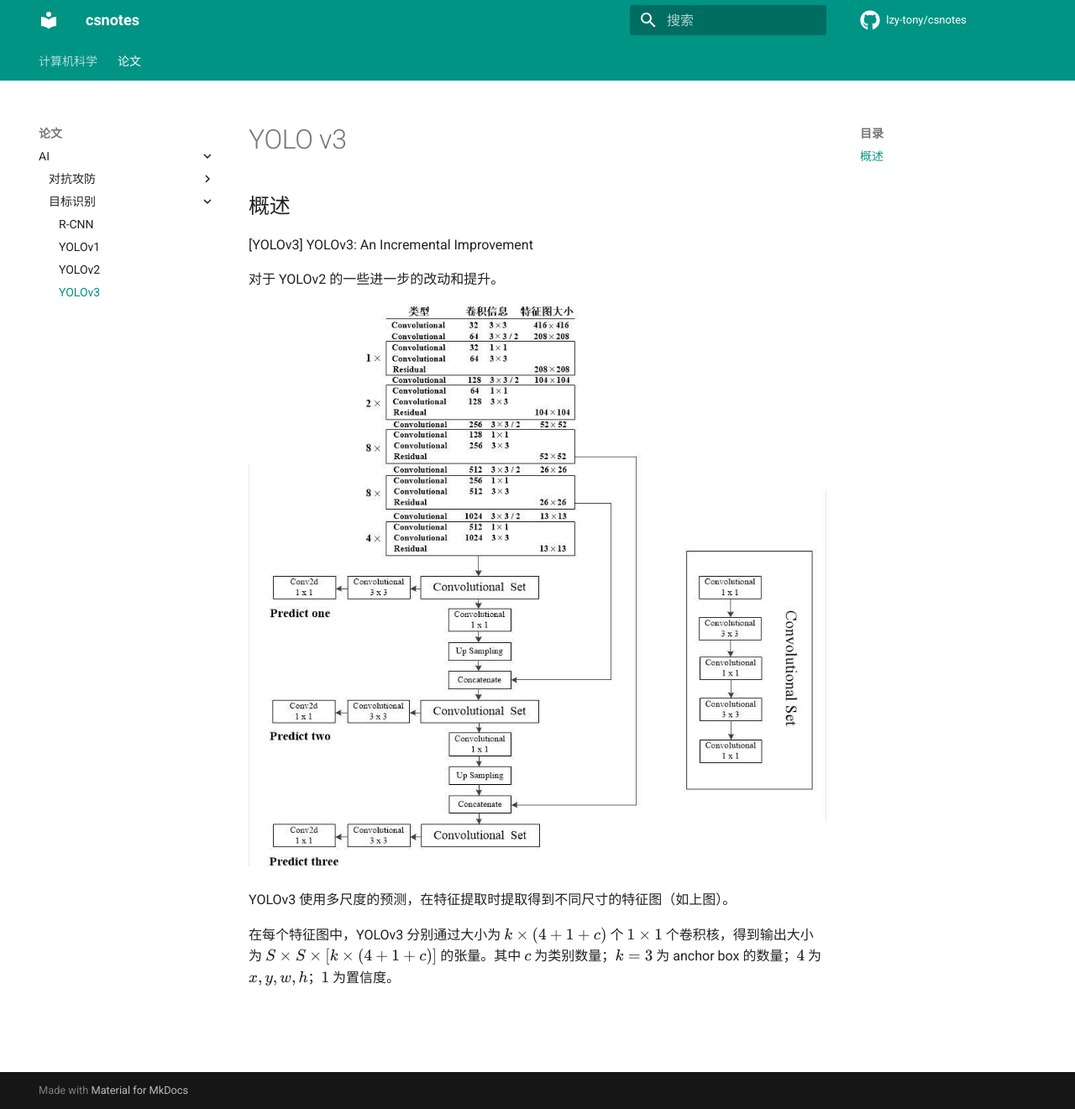
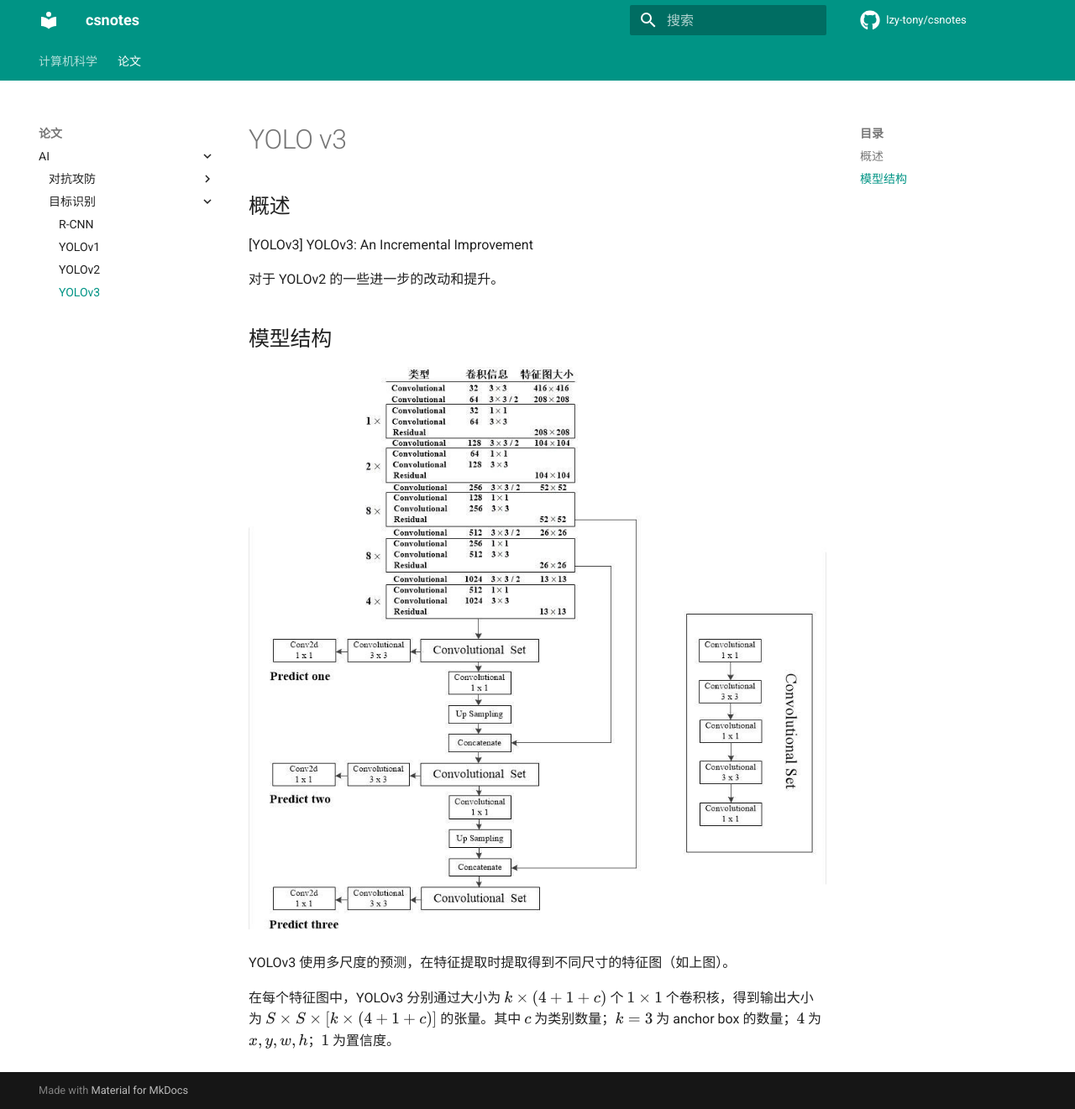
Before and after one commit to lzy-tony/csnotes, an MkDocs documentation site: the page built from docs/papers/ai/object_detection/yolov3.md, in a window 1280 px wide and 1321 px high. Shown: the whole window at 84% size. Built offline with MkDocs 1.6.1 and Material for MkDocs 9.7.7, drawn with Linux system fonts in a browser that asks for light colours; formulas are drawn with MathJax 3; comment, search, counter and statistics services are not loaded.

Commit message:
doc: add yolov3

```diff
--- a/docs/papers/ai/object_detection/yolov3.md
+++ b/docs/papers/ai/object_detection/yolov3.md
@@ -6,6 +6,8 @@
 
 对于 YOLOv2 的一些进一步的改动和提升。
 
+## 模型结构
+
 ![](./img/yolov3.png)
 
 YOLOv3 使用多尺度的预测，在特征提取时提取得到不同尺寸的特征图（如上图）。
```
